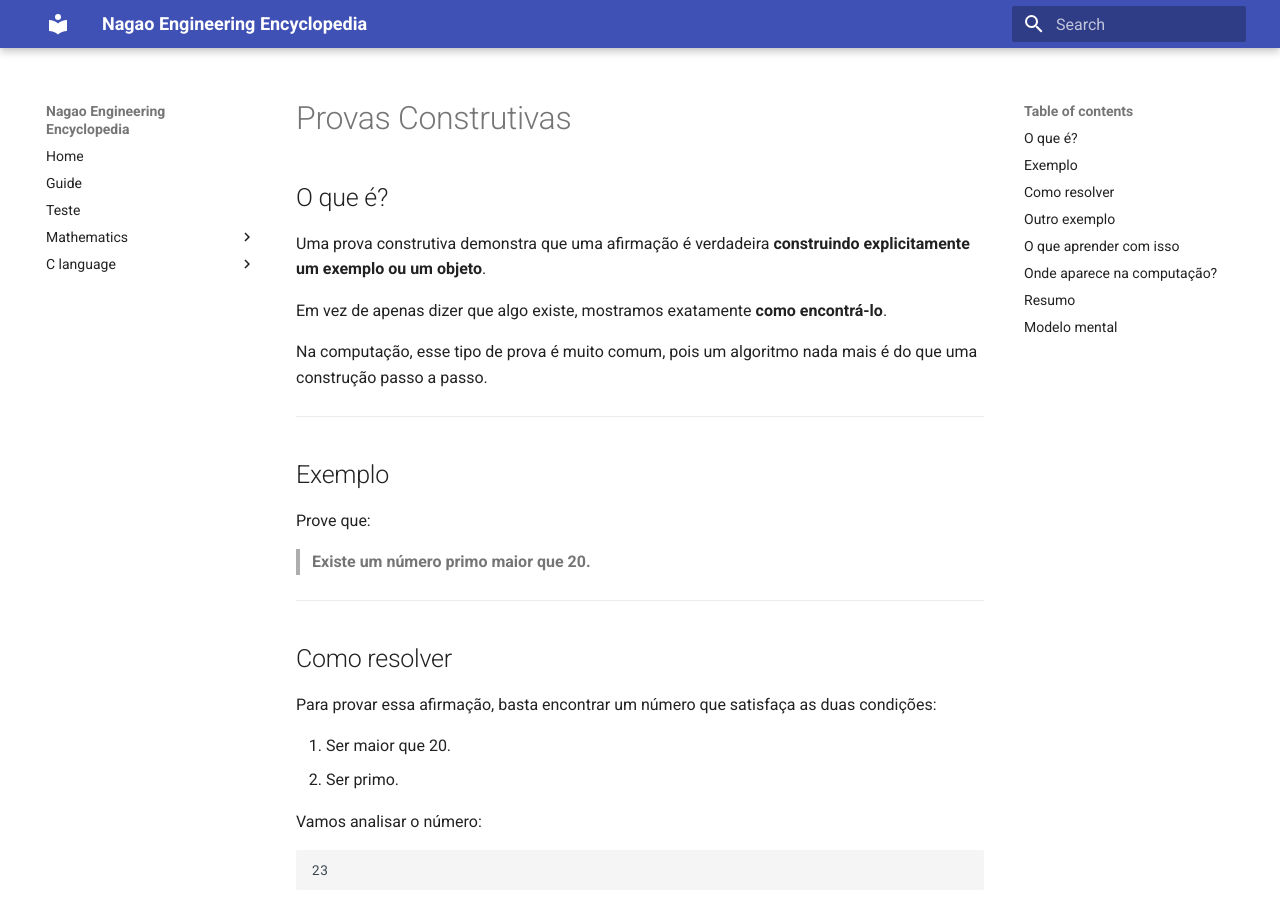
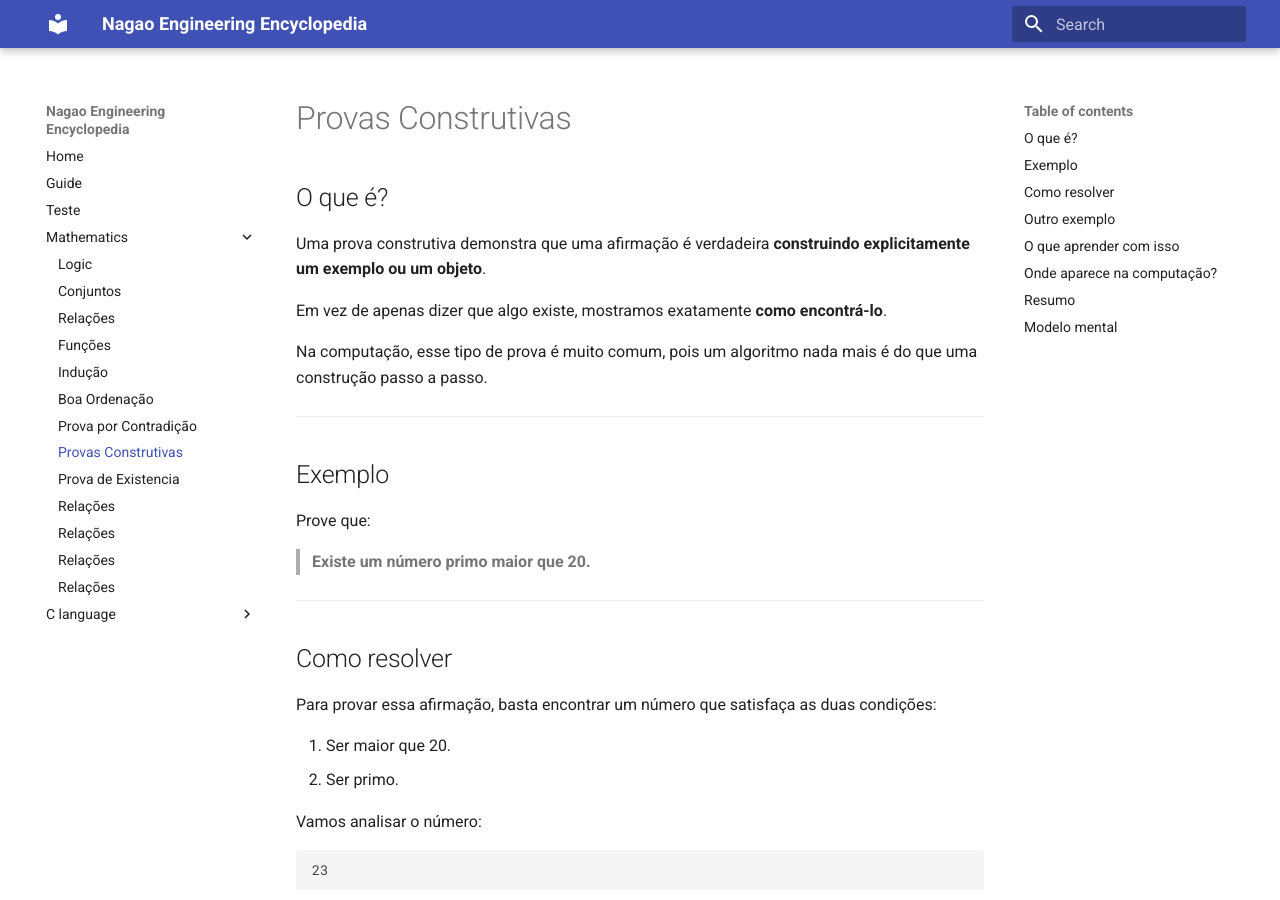
Before and after one commit to NagaoVictor/nagao-engineering, an MkDocs documentation site: the page built from docs/mathematics/construtiva.md, in a window 1280 px wide and 900 px high. Built offline with MkDocs 1.6.1 and Material for MkDocs 9.7.7, drawn with Linux system fonts in a browser that asks for light colours; some of the changed lines change nothing that is shown.

Commit message:
Update mkdocs.yml

```diff
--- a/mkdocs.yml
+++ b/mkdocs.yml
@@ -35,15 +35,13 @@ nav:
       - Indução: mathematics/inducao.md
       - Boa Ordenação: mathematics/boaordenacao.md
       - Prova por Contradição: mathematics/contradicao.md
-      - Provas Construtivas: mathematics/construtivas.md
+      - Provas Construtivas: mathematics/construtiva.md
       - Prova de Existencia: mathematics/existencia.md
       - Relações: mathematics/relacoes.md
       - Relações: mathematics/relacoes.md
       - Relações: mathematics/relacoes.md
       - Relações: mathematics/relacoes.md
 
-      - Boolean Algebra: mathematics/boolean_algebra.md
-
   - C language:
       - C Language Medium Level: clang/medium.md
       - C Language Advanced Level: clang/advanced
```
